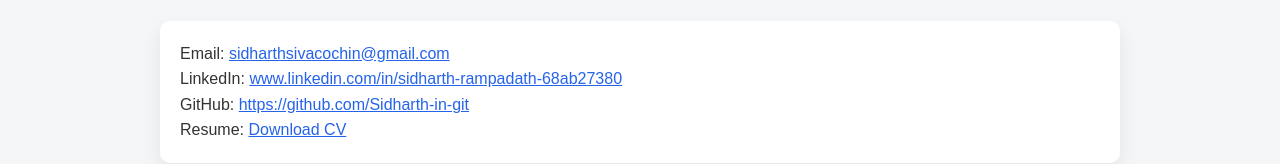
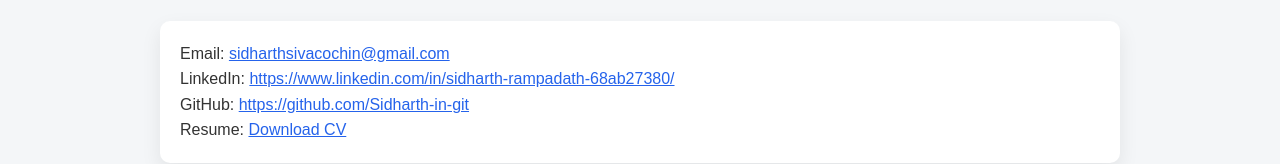
Before and after one commit to Sidharth-in-git/portfolio, a plain HTML site: page index.html in a window 1280 px wide. Shown: the part 2090-2254 px from the top of the page. Drawn offline with Linux system fonts and the light colour scheme.

Commit message:
updated linked.in link

```diff
--- a/index.html
+++ b/index.html
@@ -223,7 +223,7 @@
     <h2>Contact</h2>
     <div class="card">
         <p>Email: <a href="mailto:yourname@email.com">sidharthsivacochin@gmail.com</a></p>
-        <p>LinkedIn: <a href="https://linkedin.com/in/yourprofile">www.linkedin.com/in/sidharth-rampadath-68ab27380</a></p>
+        <p>LinkedIn: <a href="https://linkedin.com/in/yourprofile">https://www.linkedin.com/in/sidharth-rampadath-68ab27380/</a></p>
         <p>GitHub: <a href="https://github.com/yourusername">https://github.com/Sidharth-in-git</a></p>
         <p>Resume: <a href="https://drive.google.com/your-resume-link">Download CV</a></p>
     </div>
```
